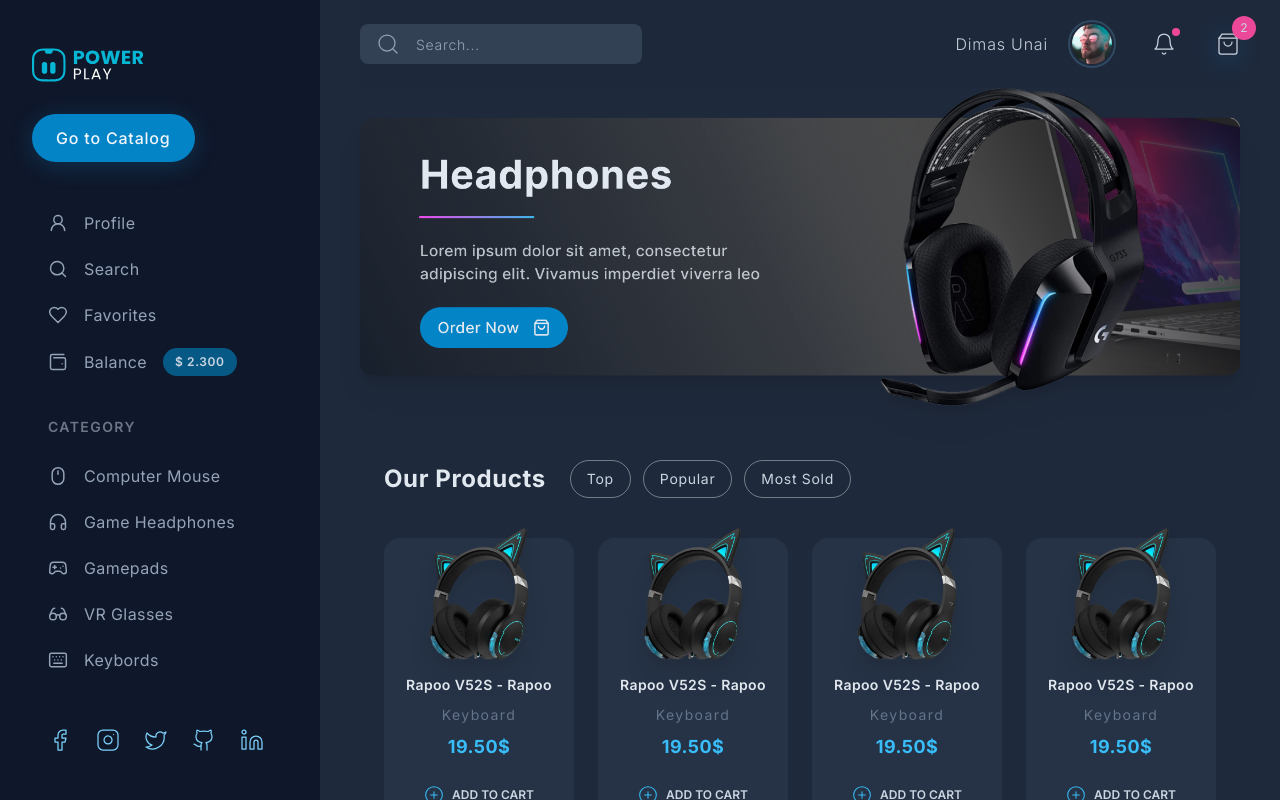
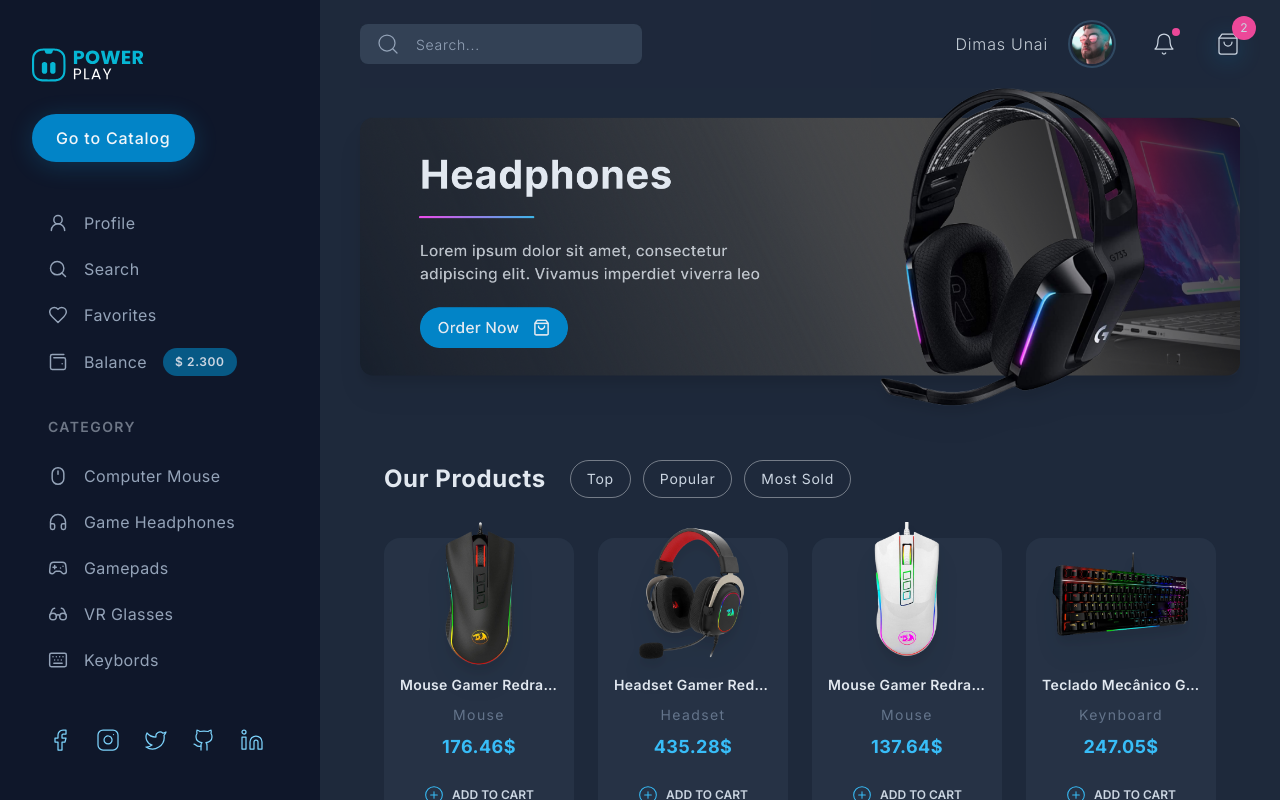
Before and after one commit to RodolfoAmorim/react-shop, a React (Vite) app: page / in a window 1280 px wide. Built offline with nearby package versions, Linux system fonts and the light colour scheme.

Commit message:
:sparkles: feat: Products and Games

```diff
--- a/src/App.tsx
+++ b/src/App.tsx
@@ -1,13 +1,12 @@
 import { Sidebar } from './components/sidebar'
 import { Header } from './components/header'
 import { Banners } from './components/banners'
-import { Product } from './components/product'
 import { CategoryFeatured } from './components/categoryFeatured'
-import { Game } from './components/game'
+import { Products } from './components/products'
 import { Footer } from './components/footer'
 
 import './global.css'
-import { TitleSection } from './components/titleSection'
+import { Games } from './components/games'
 
 export function App() {
   return (
@@ -20,36 +19,14 @@
 
           <Banners />
 
-          <section className='w-full px-6 py-10'>
-            <TitleSection title='Our Products' />
-
-            <div className='w-full my-10 grid grid-cols-2 gap-4 md:grid-cols-3 lg:grid-cols-4 xl:gap-6 2xl:grid-cols-6'>
-              <Product />
-              <Product />
-              <Product />
-              <Product />
-              <Product />
-              <Product />
-            </div>
-          </section>
+          <Products />
 
           <section className='w-full px-6 py-6 space-y-6 md:grid md:grid-cols-2 md:space-y-0 md:gap-6 2xl:gap-10'>
             <CategoryFeatured />
             <CategoryFeatured />
           </section>
 
-          <section className='w-full px-6 py-10'>
-            <TitleSection title='Our Games' />
-
-            <div className='w-full my-10 grid grid-cols-2 gap-4 md:grid-cols-4 xl:gap-6 2xl:grid-cols-6'>
-              <Game />
-              <Game />
-              <Game />
-              <Game />
-              <Game />
-              <Game />
-            </div>
-          </section>
+          <Games />
         </div>
 
         <Footer />
--- a/src/components/game/index.tsx
+++ b/src/components/game/index.tsx
@@ -1,23 +1,30 @@
 import { PlusCircle } from 'lucide-react'
 
-export function Game() {
+interface GameProps {
+  image: string
+  title: string
+  category: string
+  price: number
+}
+
+export function Game({ category, image, title, price }: GameProps) {
   return (
     <div className='group space-y-4 xl:hover:cursor-pointer'>
       <div className='relative w-full overflow-hidden rounded-xl border border-slate-900 xl:group-hover:shadow-2xl xl:group-hover:shadow-sky-950/50'>
         <span className='absolute top-2 left-2 text-xs bg-sky-700 px-2 py-1 text-slate-300 rounded-md shadow-lg'>
-          19,59$
+          {price}$
         </span>
 
-        <img src='/images/games/miles_morales.png' />
+        <img src={`/images/games/${image}`} />
       </div>
 
       <div className='flex items-center justify-between gap-2'>
         <div className='flex-1'>
           <h4 className='text-sm font-semibold text-slate-200 tracking-wide leading-relaxed xl:group-hover:text-sky-50 2xl:text-base'>
-            Spider-Man Miles Morales
+            {title}
           </h4>
-          <span className='text-xs tracking-widest text-slate-500 leading-relaxed 2xl:text-sm'>
-            PC Game
+          <span className='text-xs tracking-widest capitalize text-slate-500 leading-relaxed 2xl:text-sm'>
+            {category}
           </span>
         </div>
 
--- /dev/null
+++ b/src/components/games/index.tsx
@@ -0,0 +1,26 @@
+import { Game } from '../game'
+import { TitleSection } from '../titleSection'
+import { GamesModel } from '../../models/gamesModel'
+import GamesList from '../../services/gamesList'
+
+export function Games() {
+  return (
+    <section className='w-full px-6 py-10'>
+      <TitleSection title='Our Games' />
+
+      <div className='w-full my-10 grid grid-cols-2 gap-4 md:grid-cols-4 xl:gap-x-6 xl:gap-y-10 2xl:grid-cols-6'>
+        {GamesList.games.map((games: GamesModel, index: number) => {
+          return (
+            <Game
+              key={index}
+              image={games.image}
+              title={games.title}
+              category={games.category}
+              price={games.price}
+            />
+          )
+        })}
+      </div>
+    </section>
+  )
+}
--- a/src/components/product/index.tsx
+++ b/src/components/product/index.tsx
@@ -1,22 +1,29 @@
 import { PlusCircle } from 'lucide-react'
 
-export function Product() {
+interface ProductProps {
+  image: string
+  title: string
+  category: string
+  price: number
+}
+
+export function Product({ category, image, price, title }: ProductProps) {
   return (
     <div className='group bg-slate-700/40 rounded-2xl p-4 flex flex-col items-center justify-center gap-2 text-center transition-all duration-150 xl:hover:bg-slate-700/60 xl:hover:cursor-pointer'>
       <div className='w-36 h-36 object-cover drop-shadow-xl -mt-8 transition-all duration-150 2xl:w-40 2xl:h-40 2xl:mb-4 2xl:group-hover:-translate-y-2'>
-        <img src='/images/products/headphone_blue.png' className='' />
+        <img src={`/images/products/${image}`} className='' />
       </div>
 
       <h4 className='text-sm font-semibold text-slate-200 tracking-wide leading-relaxed w-full block whitespace-nowrap overflow-hidden text-ellipsis 2xl:text-base'>
-        Rapoo V52S - Rapoo
+        {title}
       </h4>
 
-      <span className='text-xs tracking-widest text-slate-500 leading-relaxed xl:text-sm'>
-        Keyboard
+      <span className='text-xs capitalize tracking-widest text-slate-500 leading-relaxed xl:text-sm'>
+        {category}
       </span>
 
       <strong className='text-sky-400 text-lg font-bold tracking-wide 2xl:text-xl'>
-        19.50$
+        {price}$
       </strong>
 
       <button className='group flex items-center justify-center gap-2 text-xs font-semibold text-slate-300 uppercase mt-4 transition-colors xl:hover:text-slate-100'>
--- /dev/null
+++ b/src/components/products/index.tsx
@@ -0,0 +1,26 @@
+import { Product } from '../product'
+import { TitleSection } from '../titleSection'
+import { ProductModel } from '../../models/productModel'
+import ProductList from '../../services/productsList'
+
+export function Products() {
+  return (
+    <section className='w-full px-6 py-10'>
+      <TitleSection title='Our Products' />
+
+      <div className='w-full my-10 grid grid-cols-2 gap-x-4 gap-y-8 md:grid-cols-3 lg:grid-cols-4 xl:gap-x-6 xl:gap-y-10 2xl:grid-cols-6'>
+        {ProductList.products.map((product: ProductModel, index: number) => {
+          return (
+            <Product
+              key={index}
+              image={product.image}
+              title={product.title}
+              category={product.category}
+              price={product.price}
+            />
+          )
+        })}
+      </div>
+    </section>
+  )
+}
--- a/src/models/games.ts
+++ b/src/models/gamesModel.ts
@@ -1,4 +1,4 @@
-export interface Games {
+export interface GamesModel {
   id: number
   title: string
   price: number
--- a/src/models/product.ts
+++ b/src/models/productModel.ts
@@ -1,4 +1,4 @@
-export interface Product {
+export interface ProductModel {
   id: number
   title: string
   description: string
--- a/src/services/gamesList.ts
+++ b/src/services/gamesList.ts
@@ -16,7 +16,7 @@
       discountPercentage: 27,
       rating: 5,
       category: 'windows',
-      image: 'Mouse_Gamer_Redragon_Cobra.png',
+      image: 'the_last_of_us_part_l.png',
     },
     {
       id: 2,
--- a/src/services/productsList.ts
+++ b/src/services/productsList.ts
@@ -25,14 +25,14 @@
     },
     {
       id: 2,
-      title: 'Mouse Gamer Redragon Cobra',
+      title: 'Mouse Gamer Redragon Cobra White',
       description: 'RGB, 7 Botões, 10000DPI, Lunar White - M711W',
       price: 137.64,
       discountPercentage: 7,
       rating: 4.1,
       stock: 3,
       category: 'mouse',
-      image: 'Mouse_Gamer_Redragon_Cobra.png',
+      image: 'Mouse_Gamer_Redragon_Cobra_White.png',
     },
     {
       id: 3,
@@ -136,7 +136,7 @@
       rating: 5,
       stock: 13,
       category: 'headset',
-      image: 'Headset_Gamer_Logitech_G332 .png',
+      image: 'Headset_Gamer_Logitech_G332.png',
     },
   ],
 }
```
Also changed, not shown: public/images/products/Mouse_Gamer_Redragon_Cobra_White.png (renamed from public/images/products/Mouse_Gamer_Redragon_Cobra-1.png).
